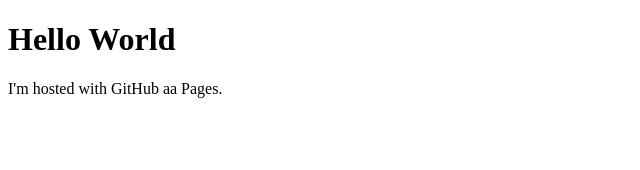
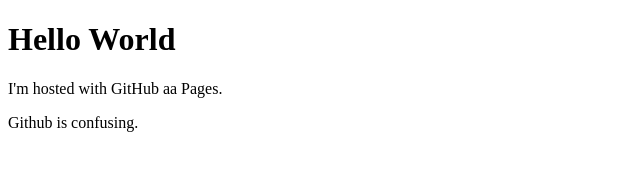
Before and after one commit to annaszczuka/annaszczuka.github.io, a plain HTML site: page index.html in a window 1280 px wide. Shown: the whole page, without its empty margins (0-640 px from the left). Drawn offline with Linux system fonts and the light colour scheme.

Commit message:
Update index.html

```diff
--- a/index.html
+++ b/index.html
@@ -3,5 +3,6 @@
 <body>
 <h1>Hello World</h1>
 <p>I'm hosted with GitHub  aa Pages.</p>
+<p>Github is confusing.</p>
 </body>
 </html>
```
